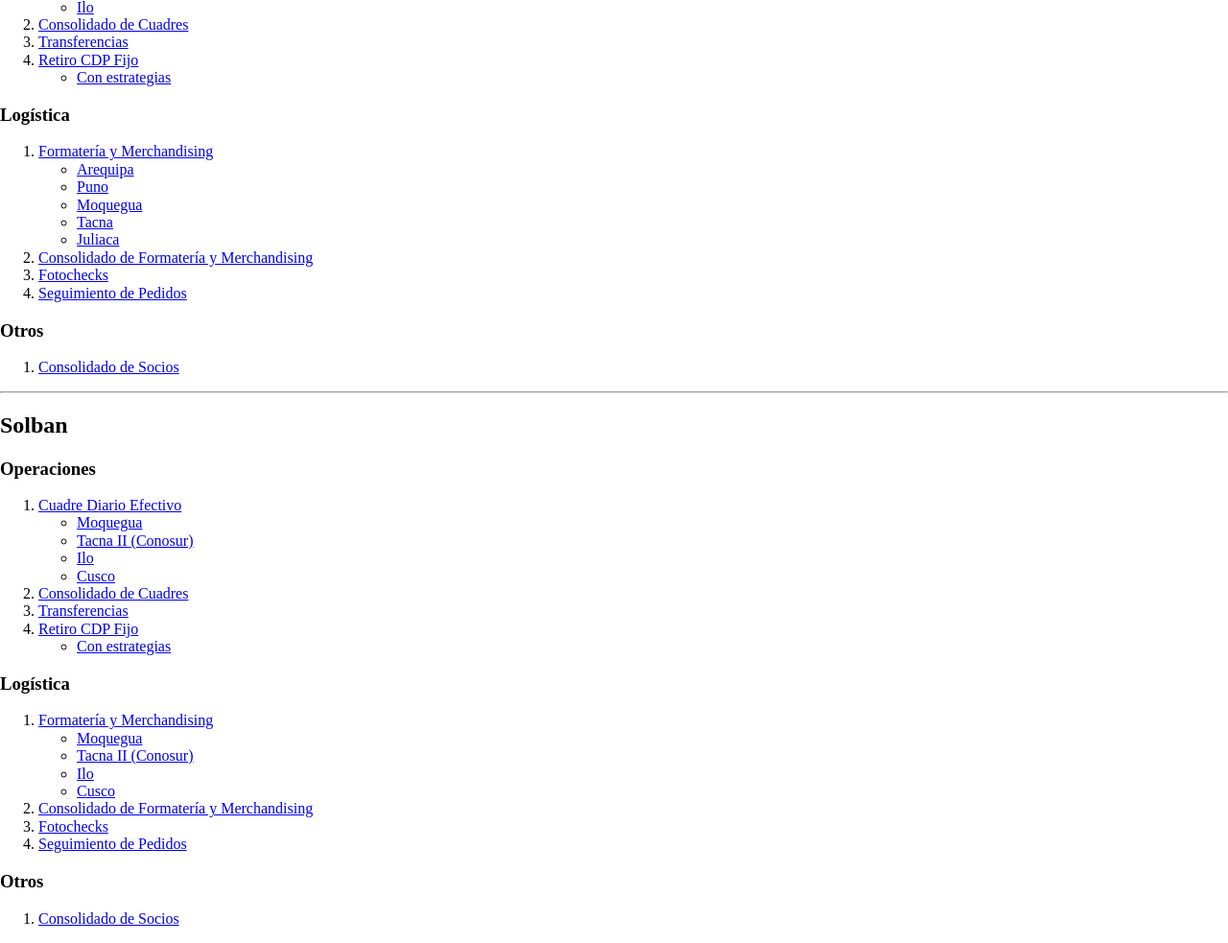
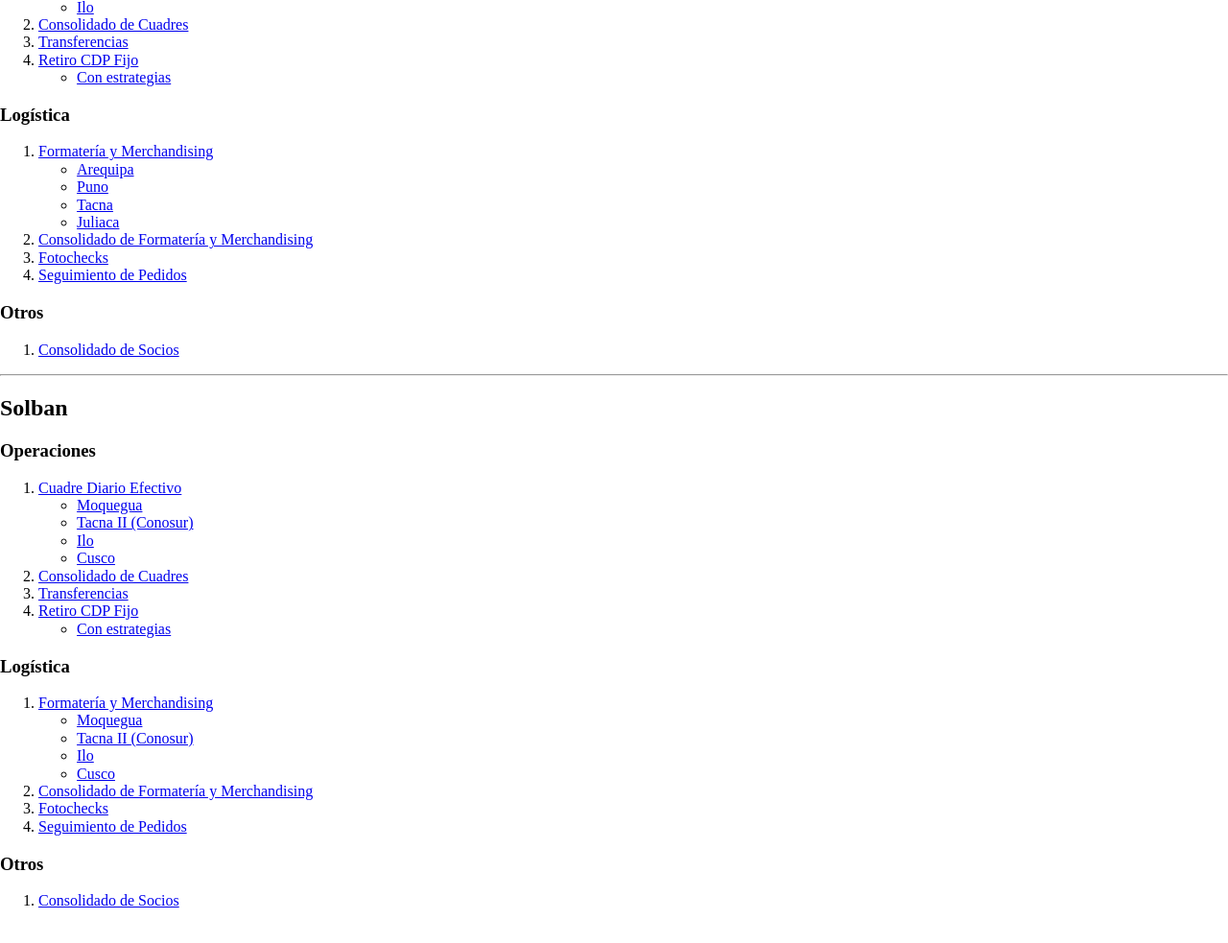
Before and after one commit to rooney2j/Cajasol-Enlaces, a Django app: page / in a window 1280 px wide. Shown: the part 379-1362 px from the top of the page at 96% size. After the commit the page ends 1325 px from the top, so only its background shows below. Run offline with Django 3.2, Linux system fonts and the light colour scheme.

Commit message:
Borrado - Cajasol Logística Moquegua

```diff
--- a/templates/index.html
+++ b/templates/index.html
@@ -108,10 +108,6 @@
 
             <li>
               <a href="https://docs.google.com/spreadsheets/d/1WG6gsFvmphdQ2wgxTEGqt6V4R-v8xpp1dQrLY0PboZg/edit?usp=sharing" target="_blank">Puno</a>
-            </li>
-
-            <li>
-              <a href="https://docs.google.com/spreadsheets/d/1Am7jrkR52xQXTWnIf3lYucFnWz2-bTunOCsutRSWRUE/edit?usp=sharing" target="_blank">Moquegua</a>
             </li>
 
             <li>
```
